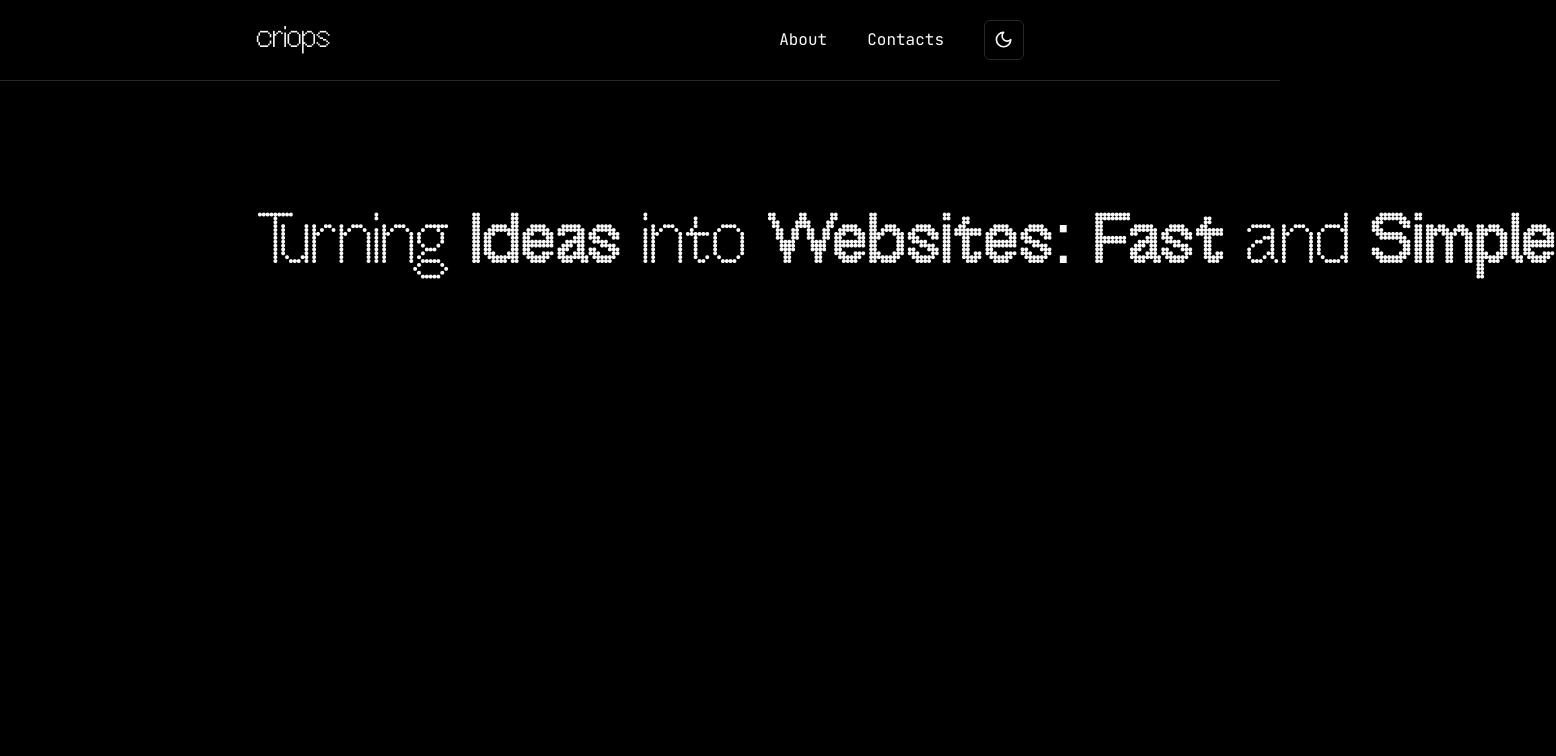
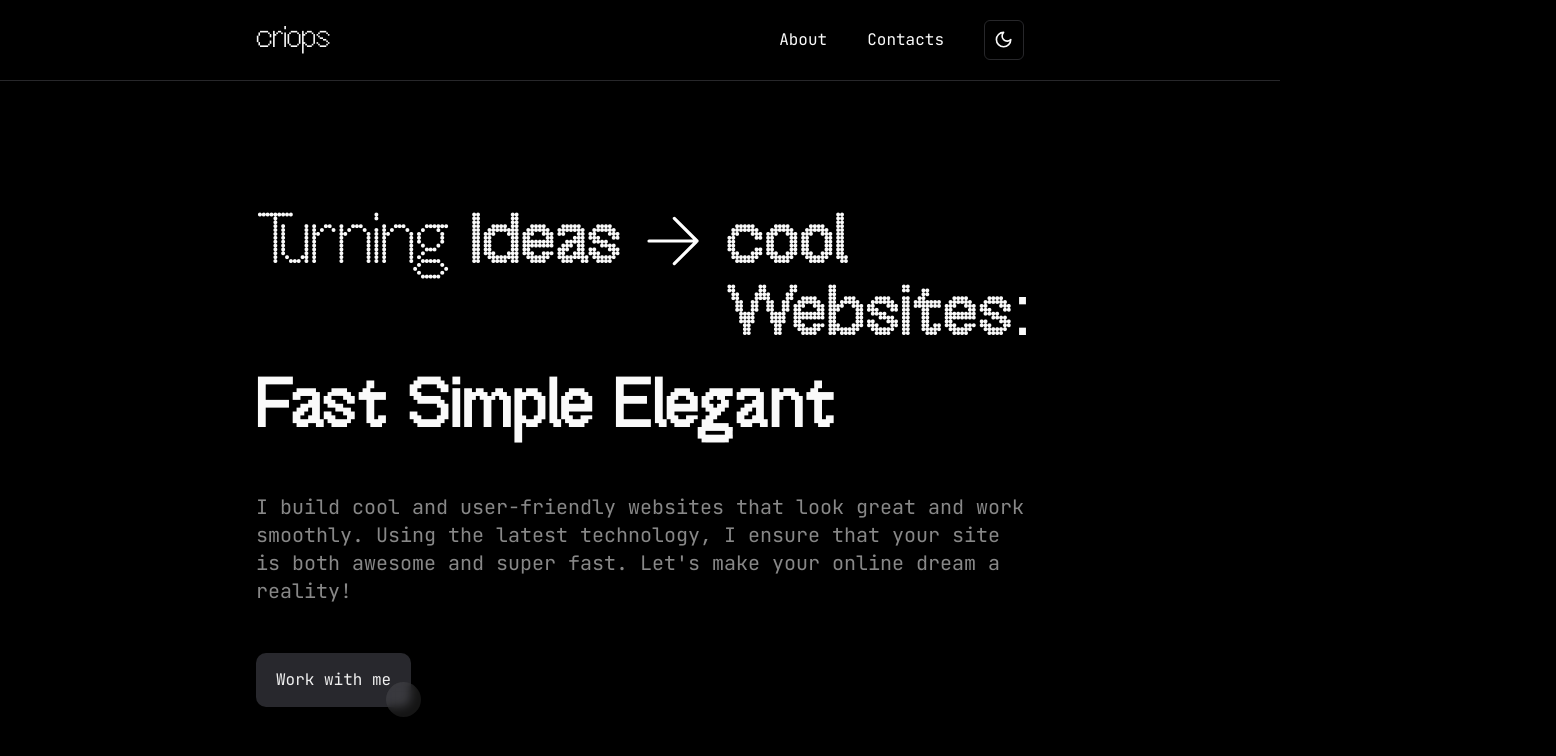
Before and after one commit to hicoolasss/portfolio, a Next.js app: page / in a window 1280 px wide. Shown: the top 756 px of the page, 1556 px wide, since content can reach past the window. Built offline with nearby package versions, Linux system fonts and the light colour scheme.

Commit message:
Add animation and styling to button

```diff
--- a/app/globals.css
+++ b/app/globals.css
@@ -107,6 +107,81 @@
   transition-property: width, left;
 }
 
+.background-animate {
+  background-size: 200%;
+
+  -webkit-animation: AnimationName 3s ease infinite;
+  -moz-animation: AnimationName 3s ease infinite;
+  animation: AnimationName 3s infinite;
+
+}
+
+@keyframes AnimationName {
+  0%,
+  100% {
+    background-position: 0% 50%;
+  }
+  50% {
+    background-position: 100% 50%;
+  }
+}
+
+.button {
+  padding: 15px 20px;
+  font-size: 16px;
+  background: transparent;
+  border: none;
+  position: relative;
+  font-family: JetBrains Mono, monospace;
+  color: #f0f0f0;
+  z-index: 1;
+}
+
+.button::after,
+.button::before {
+  content: '';
+  position: absolute;
+  bottom: 0;
+  right: 0;
+  z-index: -99999;
+  transition: all .4s;
+}
+
+.button::before {
+  transform: translate(0%, 0%);
+  width: 100%;
+  height: 100%;
+  background: #28282d;
+  border-radius: 10px;
+}
+
+.button::after {
+  transform: translate(10px, 10px);
+  width: 35px;
+  height: 35px;
+  background: #ffffff15;
+  backdrop-filter: blur(5px);
+  border-radius: 50px;
+}
+
+.button:hover::before {
+  transform: translate(5%, 20%);
+  width: 110%;
+  height: 110%;
+}
+
+.button:hover::after {
+  border-radius: 10px;
+  transform: translate(0, 0);
+  width: 100%;
+  height: 100%;
+}
+
+.button:active::after {
+  transition: 0s;
+  transform: translate(0, 5%);
+}
+
 @layer base {
   * {
     @apply border-border;
--- a/app/layout.jsx
+++ b/app/layout.jsx
@@ -30,6 +30,7 @@ export const offBitRegular = localFont({
     {
       path: '../public/resources/fonts/PTF-OffBit-Trial/PTF-OffBit-Trial/PTF-OffBit-Trial TTF/OffBitTrial-Regular.ttf',
       style: '101',
+      subsets: ['latin', 'cyrillic', 'cyrillic-ext'],
     },
     // другие шрифты
   ],
--- a/app/page.jsx
+++ b/app/page.jsx
@@ -7,7 +7,9 @@ import Navbar from '@/components/navbar'
 import { motion } from 'framer-motion'
 import { Lightbulb } from 'lucide-react'
 import { useAnimation } from 'framer-motion';
-
+import { JetBrains_Mono } from 'next/font/google'
+const JetBrainsMono = JetBrains_Mono({ subsets: ['latin'] })
+import { Gauge } from 'lucide-react'
 export default function Home() {
   const [isHovered, setIsHovered] = React.useState(false);
   const [isHoveredForFast, setIsHoveredForFast] = React.useState(false);
@@ -37,7 +39,7 @@ export default function Home() {
     setIsHoveredForFast(true);
     fastAnimationControls.start({
       opacity: 1,
-      rotate: 0,
+      rotate: 15,
       y: -10,
       scale: 2,
     });
@@ -47,7 +49,7 @@ export default function Home() {
     setIsHoveredForFast(false);
     fastAnimationControls.start({
       opacity: 0,
-      rotate: 15,
+      rotate: 0,
       y: 0,
       scale: 1,
     });
@@ -59,7 +61,8 @@ export default function Home() {
       <Navbar />
 
       <section className="flex-grow py-8 px-4 md:px-32 lg:px-64 md:mt-24">
-        <h1 className={`${offBitRegular.className} text-7xl flex flex-row gap-5 break-words `}>
+        <div className={`${offBitRegular.className} text-7xl flex-col gap-5 hidden xl:flex`}>
+          <div className='flex flex-row gap-5'>
             <motion.div whileHover={{ rotate: 360, scale: 1.1, }}
               transition={{ type: "spring", stiffness: 260, damping: 20 }}>
               <span className={`${offBitDot.className} text-7xl cursor-default`}> Turning </span>
@@ -83,35 +86,80 @@ export default function Home() {
             </span>
 
 
-          <span className={`${offBitDot.className} text-7xl`}> into </span>
-          <span className={`${offBitDotBold.className} text-7xl`}> Websites: </span>
+            <div>
+              <svg
+                width="64px"
+                height="64px"
+                viewBox="0 0 24 24"
+                strokeWidth="1.2"
+                fill="none"
+                xmlns="http://www.w3.org/2000/svg"
+                color="var(--color)"
+              >
+                <path
+                  d="M3 12L21 12M21 12L12.5 3.5M21 12L12.5 20.5"
+                  stroke="var(--color)"
+                  strokeWidth="1.2"
+                  strokeLinecap="round"
+                  strokeLinejoin="round"
+                />
+              </svg>
+
+
+            </div>
+            <p className={`${offBitDotBold.className} text-7xl`}> cool Websites: </p>
+          </div>
+
+
+
+          <div className='flex flex-row gap-5 relative'>
+            {/* <Gauge className='w-16 h-16'></Gauge> */}
 
             <span
-            className={`text-7xl relative ${isHoveredForFast ? `${offBitBold.className} drop-shadow-glow` : `${offBitDotBold.className}`}`}
+              className={`text-7xl relative ${isHoveredForFast ? `${offBitDotBold.className} drop-shadow-glow` : `${offBitBold.className}`}`}
               onMouseEnter={handleMouseEnterForFast}
               onMouseLeave={handleMouseLeaveForFast}
             >
               Fast
+            </span>
             <motion.div
-              className={`absolute -top-12 left-1/2 transform -translate-x-1/2 mt-5 opacity-0 rotate-15 filter-none `}
+              className={`absolute -top-12 left-10 mt-5 opacity-0 rotate-15 filter-none`}
               animate={fastAnimationControls}
             >
               {/* Остальной код для Fast */}
               <Image className='rounded-lg'
                 src="/resources/images/giphy.gif"
                 alt="GIF"
-                width={250}
-                height={150}
+                width={75}
+                height={25}
                 quality={100}
               />
             </motion.div>
-          </span>
 
-          <span className={`${offBitDot.className} text-7xl`}> and </span>
-          <motion.div whileHover={{ rotate: 360, scale: 1.1 }}>
-            <span className={`${offBitDotBold.className} text-7xl`}> Simple </span>
+            <motion.div >
+              <p className={`${offBitBold.className}  text-7xl transition ease-in-out background-animate hover:bg-clip-text hover:text-transparent hover:bg-gradient-to-r hover:from-highlight hover:via-indigo-400 hover:to-indigo-900 `}> Simple </p>
             </motion.div>
+            <motion.div >
+              <p className={`${offBitBold.className}  text-7xl transition ease-in-out background-animate hover:bg-clip-text hover:text-transparent hover:bg-gradient-to-r hover:from-highlight hover:via-indigo-400 hover:to-indigo-900 `}> Elegant </p>
+            </motion.div>
+          </div>
+        </div>
+
+        <h1 className={`${offBitBold.className} text-4xl  md:text-7xl xl:hidden`}>
+          <span className={`${offBitDot.className} `}> Turning </span>
+          <span className={`${offBitDotBold.className} `}> Ideas </span>
+          <span className={`${offBitDot.className} `}> → </span>
+          <span className={`${offBitDotBold.className} `}> Websites: </span>
+          <span className={`${offBitBold.className} `}> Fast </span>
+          <span className={`${offBitDot.className} `}> and </span>
+          <span className={`${offBitBold.className} `}> Simple </span>
         </h1>
+
+        <p className={`${JetBrainsMono.className} text-sm md:text-xl mt-5 md:mt-12 max-w-[800px] text-gray`}>
+          I build cool and user-friendly websites that look great and work smoothly. Using the latest technology, I ensure that your site is both awesome and super fast. Let&apos;s make your online dream a reality!
+        </p>
+
+        <button className='button mt-5 md:mt-12'>Work with me</button>
 
       </section>
 
```
Lines whose indentation alone changed are shown as unchanged.
